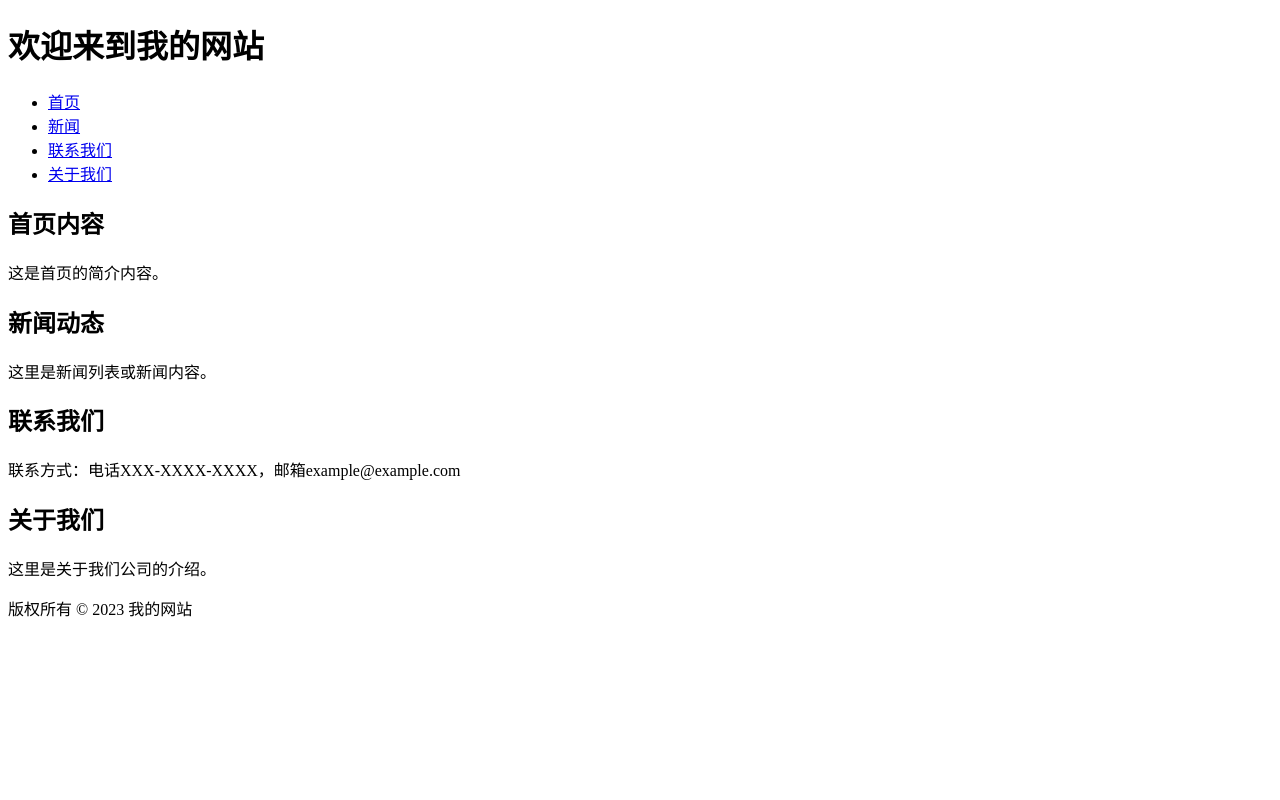
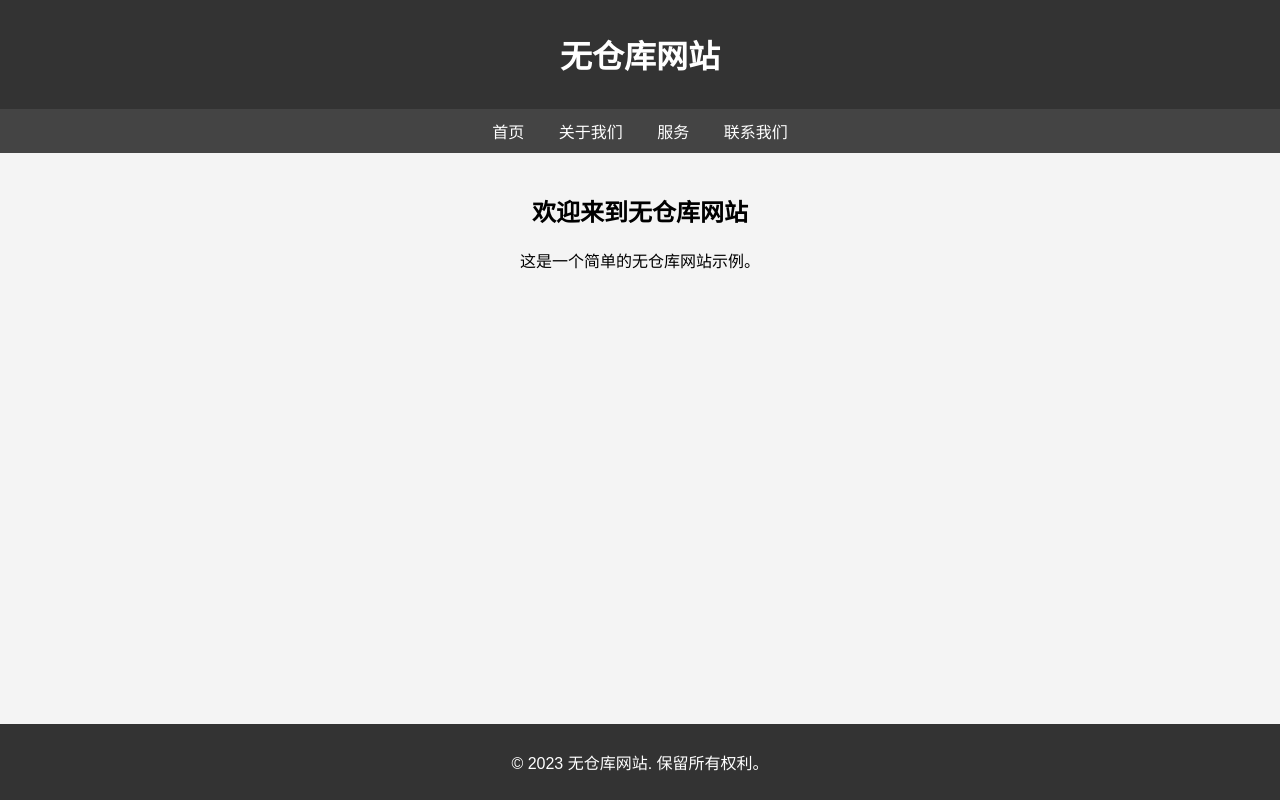
Before and after one commit to zhou31415926/zhou31415926.github.io, a plain HTML site: page index.html in a window 1280 px wide. Drawn offline with Linux system fonts and the light colour scheme.

Commit message:
Update index.html

```diff
--- a/index.html
+++ b/index.html
@@ -3,51 +3,65 @@
 <head>
     <meta charset="UTF-8">
     <meta name="viewport" content="width=device-width, initial-scale=1.0">
-    <title>我的网页</title>
-    <!-- 引入外部样式表 -->
-    <link rel="stylesheet" href="style.css">
+    <title>无仓库网站</title>
+    <style>
+        body {
+            font-family: Arial, sans-serif;
+            margin: 0;
+            padding: 0;
+            background-color: #f4f4f4;
+        }
+        header {
+            background-color: #333;
+            color: #fff;
+            padding: 10px 0;
+            text-align: center;
+        }
+        nav {
+            background-color: #444;
+            color: #fff;
+            padding: 10px;
+            text-align: center;
+        }
+        nav a {
+            color: #fff;
+            margin: 0 15px;
+            text-decoration: none;
+        }
+        nav a:hover {
+            text-decoration: underline;
+        }
+        .content {
+            padding: 20px;
+            text-align: center;
+        }
+        footer {
+            background-color: #333;
+            color: #fff;
+            text-align: center;
+            padding: 10px 0;
+            position: fixed;
+            width: 100%;
+            bottom: 0;
+        }
+    </style>
 </head>
 <body>
-
     <header>
-        <h1>欢迎来到我的网站</h1>
-        <nav>
-            <ul>
-                <li><a href="#home">首页</a></li>
-                <li><a href="#news">新闻</a></li>
-                <li><a href="#contact">联系我们</a></li>
-                <li><a href="#about">关于我们</a></li>
-            </ul>
-        </nav>
+        <h1>无仓库网站</h1>
     </header>
-
-    <main>
-        <section id="home">
-            <h2>首页内容</h2>
-            <p>这是首页的简介内容。</p>
-        </section>
-
-        <section id="news">
-            <h2>新闻动态</h2>
-            <p>这里是新闻列表或新闻内容。</p>
-        </section>
-
-        <section id="contact">
-            <h2>联系我们</h2>
-            <p>联系方式：电话XXX-XXXX-XXXX，邮箱example@example.com</p>
-        </section>
-
-        <section id="about">
-            <h2>关于我们</h2>
-            <p>这里是关于我们公司的介绍。</p>
-        </section>
-    </main>
-
+    <nav>
+        <a href="#">首页</a>
+        <a href="#">关于我们</a>
+        <a href="#">服务</a>
+        <a href="#">联系我们</a>
+    </nav>
+    <div class="content">
+        <h2>欢迎来到无仓库网站</h2>
+        <p>这是一个简单的无仓库网站示例。</p>
+    </div>
     <footer>
-        <p>版权所有 &copy; 2023 我的网站</p>
+        <p>&copy; 2023 无仓库网站. 保留所有权利。</p>
     </footer>
-
-    <!-- 引入外部JavaScript文件 -->
-    <script src="script.js"></script>
 </body>
 </html>
```
